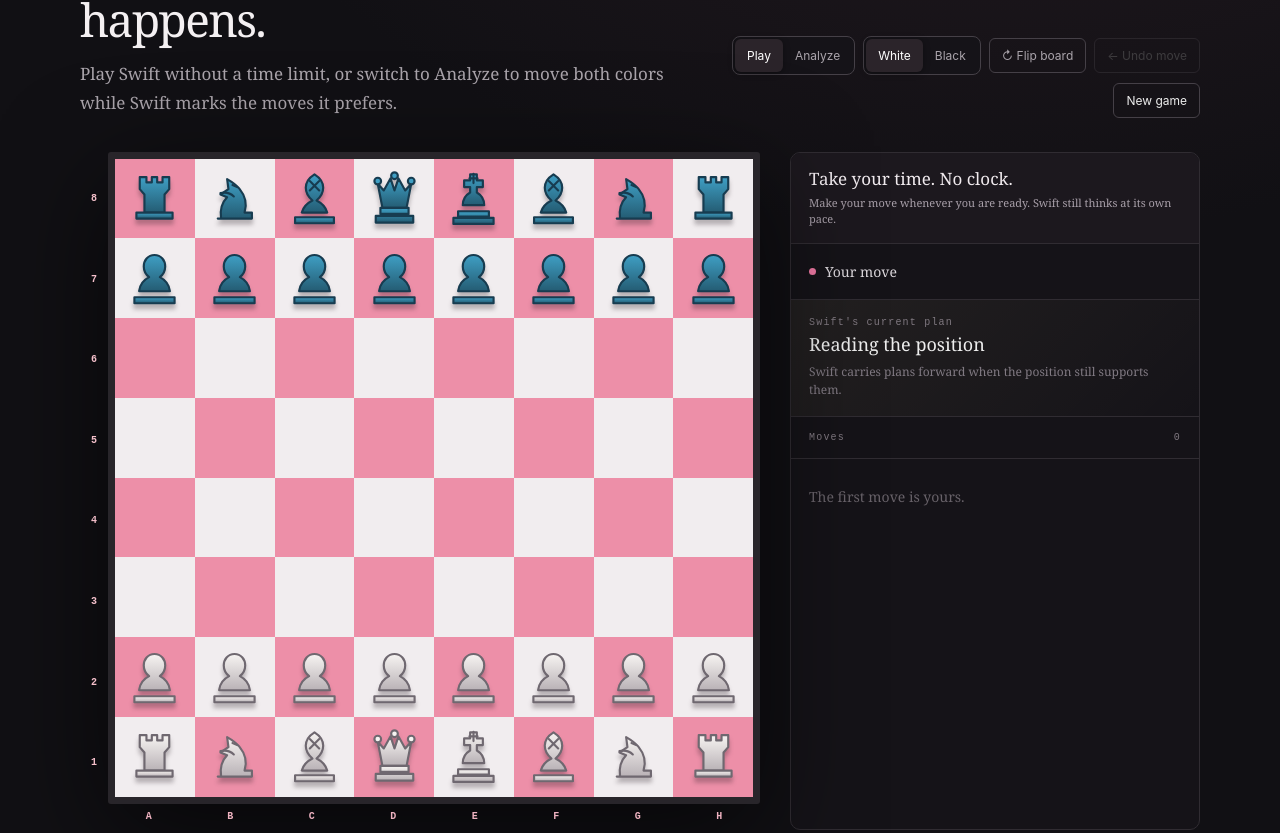
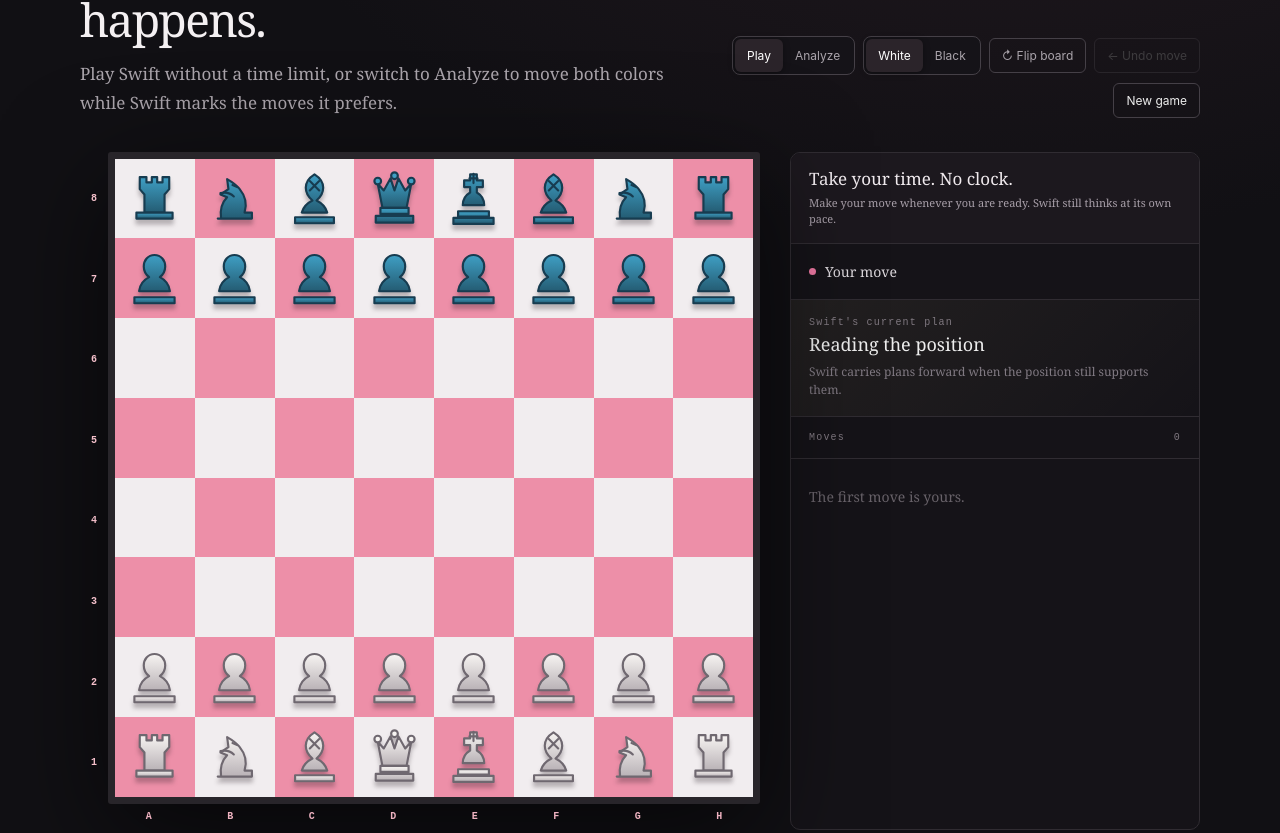
Before and after one commit to Aspheral/Swift-Chess, a Next.js app: page / in a window 1280 px wide. Shown: the part 1167-2000 px from the top of the page. Built offline with nearby package versions, Linux system fonts and the light colour scheme.

Commit message:
Preserve main chessboard color and flipped-view fixes in strength integration

```diff
--- a/app/playground.tsx
+++ b/app/playground.tsx
@@ -5,6 +5,7 @@ import { Game, Move, Piece, SwiftOpening } from "../src";
 import type { SwiftMindSnapshot } from "../src";
 import type { SwiftWorkerResponse } from "../src/chess/worker-protocol";
 import { safeEmergencyProvisional } from "../src/chess/provisional-safety";
+import { isDarkSquare, squareAtVisualIndex, visualIndexForSquare } from "../src/chess/board-view";
 
 const files = "abcdefgh";
 const pieceNames: Record<Piece, string> = {
@@ -66,11 +67,8 @@ const resultLabels: Record<string, string> = {
 
 function ThoughtArrows({ arrows, flipped }: { arrows: Arrow[]; flipped: boolean }) {
   const point = (square: number) => {
-    const file = square & 7;
-    const rank = Math.floor(square / 8);
-    const visualFile = flipped ? 7 - file : file;
-    const visualRank = flipped ? rank : 7 - rank;
-    return { x: visualFile * 12.5 + 6.25, y: visualRank * 12.5 + 6.25 };
+    const visualIndex = visualIndexForSquare(square, flipped);
+    return { x: (visualIndex % 8) * 12.5 + 6.25, y: Math.floor(visualIndex / 8) * 12.5 + 6.25 };
   };
 
   return (
@@ -470,9 +468,8 @@ export default function Playground() {
             <div className="rank-labels" aria-hidden="true">{(flipped ? [1,2,3,4,5,6,7,8] : [8,7,6,5,4,3,2,1]).map((rank) => <span key={rank}>{rank}</span>)}</div>
             <div className="chessboard" aria-label="Interactive chessboard">
               {Array.from({ length: 64 }, (_, visualIndex) => {
-                const visualRank = Math.floor(visualIndex / 8); const visualFile = visualIndex % 8;
-                const rank = flipped ? visualRank : 7 - visualRank; const file = flipped ? 7 - visualFile : visualFile; const index = rank * 8 + file;
-                const piece = board.pieceAt(index); const isSelected = selected === index; const isTarget = selectedTargets.has(index); const isLast = lastMove?.from === index || lastMove?.to === index; const isKingInCheck = piece?.[1] === "k" && piece[0] === turn && inCheck; const dark = (rank + file) % 2 === 1;
+                const index = squareAtVisualIndex(visualIndex, flipped);
+                const piece = board.pieceAt(index); const isSelected = selected === index; const isTarget = selectedTargets.has(index); const isLast = lastMove?.from === index || lastMove?.to === index; const isKingInCheck = piece?.[1] === "k" && piece[0] === turn && inCheck; const dark = isDarkSquare(index);
                 return <button key={index} className={`square ${dark ? "dark" : "light"} ${isSelected ? "selected" : ""} ${isTarget ? "target" : ""} ${isLast ? "last" : ""} ${isKingInCheck ? "in-check" : ""}`} onClick={() => clickSquare(index)} onDragOver={(event) => event.preventDefault()} onDrop={(event) => dropSquare(event, index)} aria-label={piece ? `${pieceNames[piece]} on ${squareName(index)}` : squareName(index)}>
                   {piece && <span className={`piece ${piece[0]}`} draggable={piece[0] === (analysisMode ? turn : playerSide)} onDragStart={(event) => dragStart(event, index)}><PieceArt piece={piece} /></span>}
                   {isTarget && <span className={`move-dot ${piece ? "capture" : ""}`} />}
```
